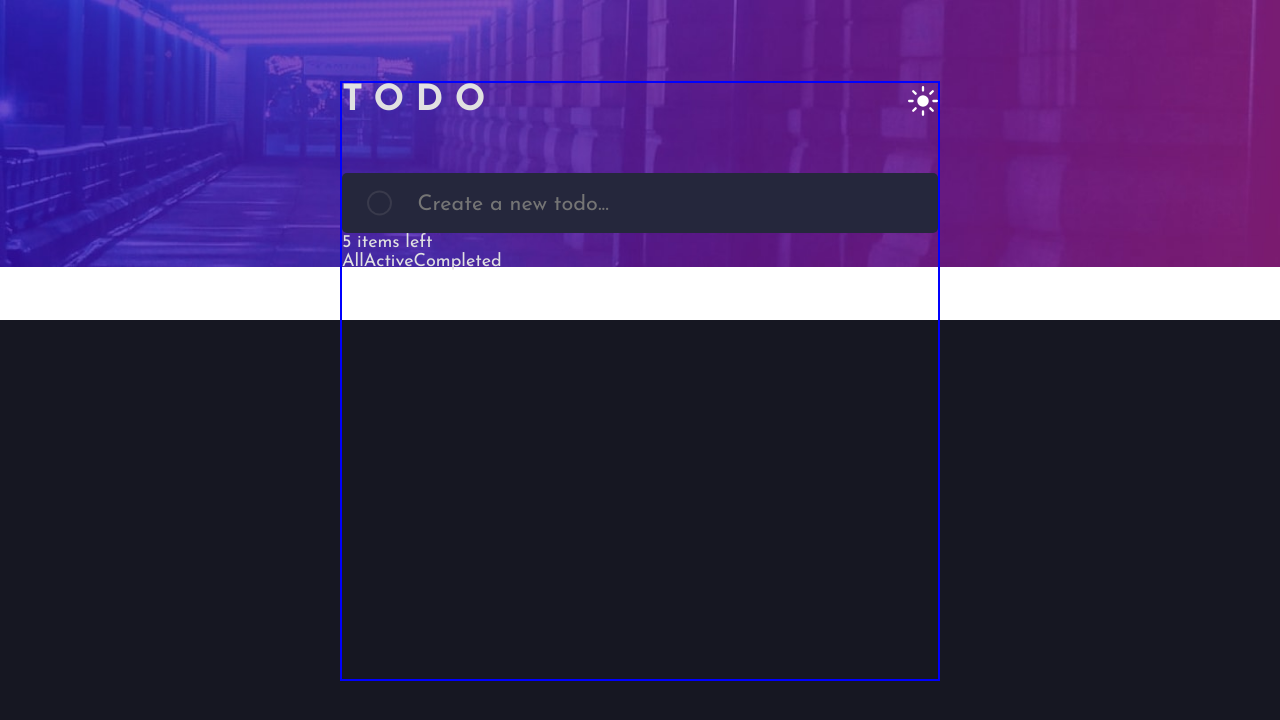
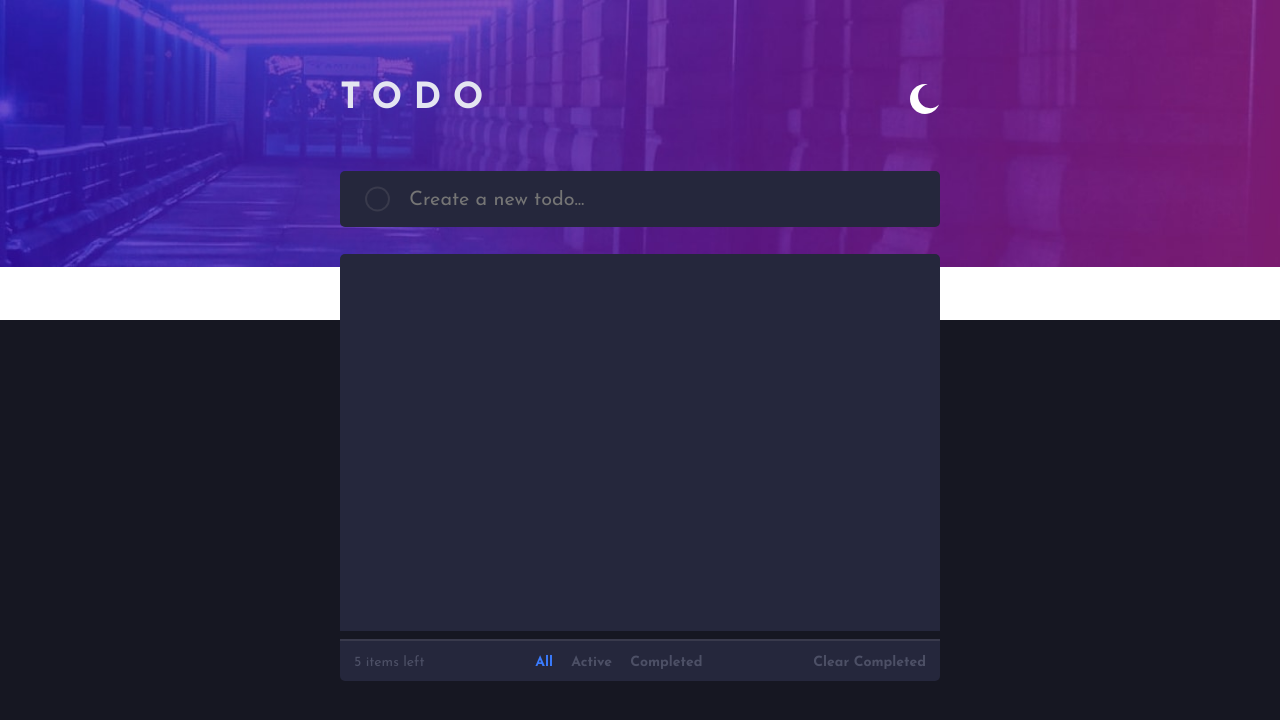
Before and after one commit to jackcielf/to-do, an Angular app: page / in a window 1280 px wide. Shown: the top 720 px of the page. Built offline with nearby package versions, Linux system fonts and the light colour scheme.

Commit message:
layout finalizado

```diff
--- a/src/app/components/home/home.component.html
+++ b/src/app/components/home/home.component.html
@@ -12,21 +12,22 @@
       </div>
 
       <div class="input-box">
-          <input type="text" placeholder="Create a new todo...">
+        <input type="text" placeholder="Create a new todo..." />
         <span></span>
       </div>
 
       <div class="list-todo">
         <div class=""></div>
+      </div>
       <footer class="footer">
-            <span>5 items left</span>
+        <span class="items-number">5 items left</span>
         <div class="actions">
-                <span>All</span>
+          <span class="all">All</span>
           <span>Active</span>
           <span>Completed</span>
         </div>
+        <span>Clear completed</span>
       </footer>
-      </div>
     </div>
   </header>
   <div class="bg-bottom"></div>
--- a/src/app/components/home/home.component.scss
+++ b/src/app/components/home/home.component.scss
@@ -1,15 +1,13 @@
 .main {
   display: grid;
   grid-template-rows: 40vh 60vh;
-  overflow: hidden;
 }
-
 .bg-top {
   position: relative;
+  background-size: cover;
 
   img {
     width: 100%;
-    background-size: cover;
     background-repeat: no-repeat;
   }
 }
@@ -25,8 +23,7 @@
   top: 4.5em;
   left: 50%;
   transform: translateX(-50%);
-  border: 2px solid blue;
-  color: #e1e1e1;
+  color: var(--white);
 
   .header {
     display: flex;
@@ -50,7 +47,7 @@
     input {
       width: 100%;
       padding: 0.95em 0 0.85em 3.5em;
-      font-size: 1.2em;
+      font-size: 1.1em;
       color: var(--white);
       border: none;
       border-radius: 5px;
@@ -71,6 +68,51 @@
   }
 
   .list-todo {
+    height: 377px;
+    background-color: var(--darkblack);
+    margin-top: 1.5em;
+    border-radius: 5px 5px 0 0;
+    overflow-y: scroll;
+  }
 
+  .footer {
+    width: 100%;
+    padding: 1em;
+    padding-bottom: 0.8em;
+    font-size: 14px;
+    display: flex;
+    align-items: center;
+    justify-content: space-between;
+    background-color: var(--darkblack);
+    position: absolute;
+    bottom: 0;
+    border-radius: 0 0 5px 5px;
+    border-top: 2px solid var(--darkgray);
+
+    .items-number {
+      font-weight: 400;
+      text-transform: none;
+    }
+
+    span {
+      font-weight: 700;
+      cursor: pointer;
+      color: var(--gray);
+      text-transform: capitalize;
+    }
+
+    span:hover {
+      transition: .3s;
+      color: var(--white);
+    }
+
+    .actions {
+      display: flex;
+      gap: 1.3em;
+
+      .all {
+        color: var(--blue);
+      }
+    }
   }
 }
--- a/src/app/components/home/home.component.ts
+++ b/src/app/components/home/home.component.ts
@@ -7,7 +7,7 @@ import { Component, OnInit } from '@angular/core';
 })
 export class HomeComponent implements OnInit {
     imgUrl = '/assets/images/bg-desktop-dark.jpg';
-    mode = 'sun';
+    mode = 'moon';
 
   constructor() { }
 
```
Lines whose indentation alone changed are shown as unchanged.
